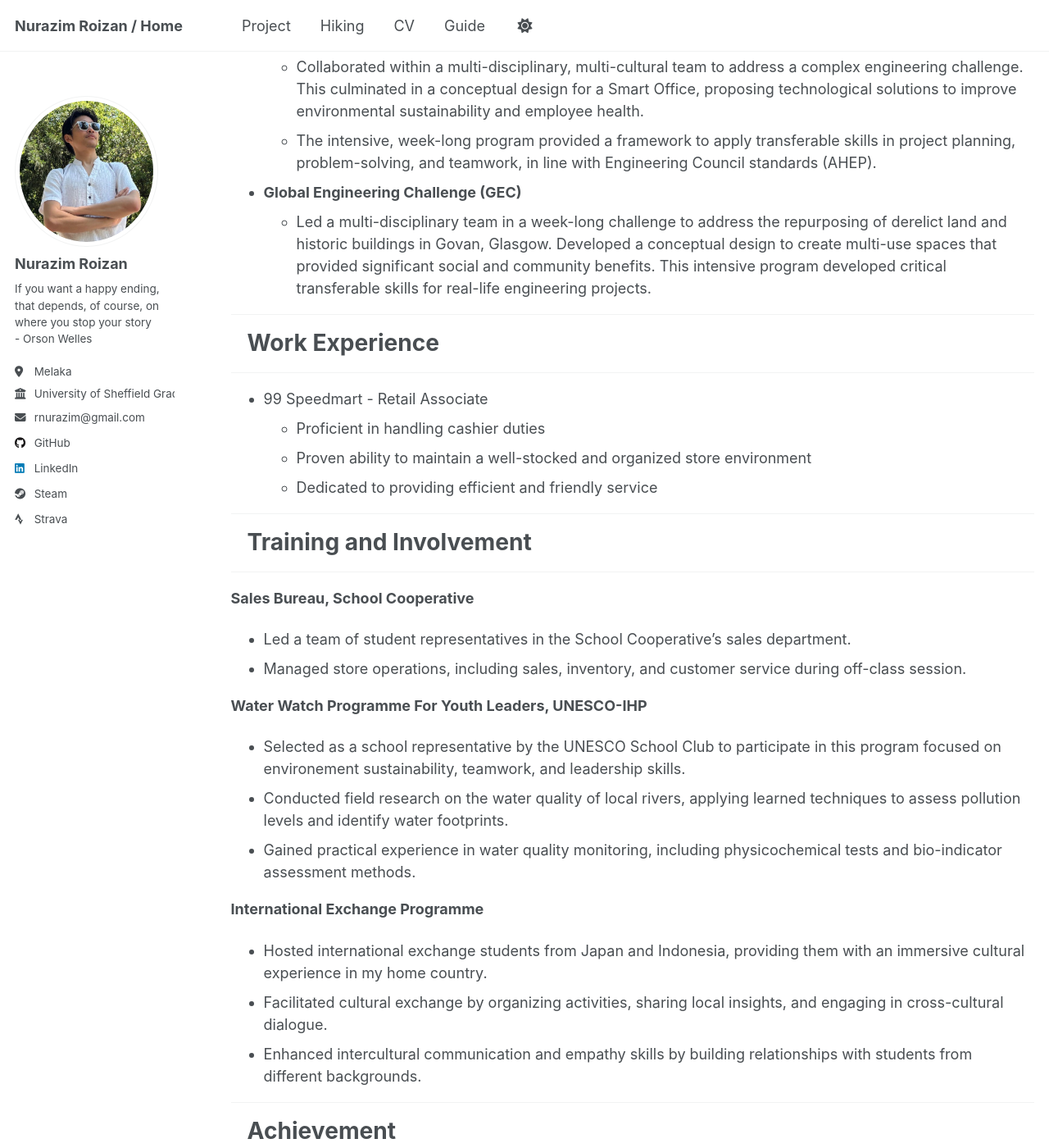
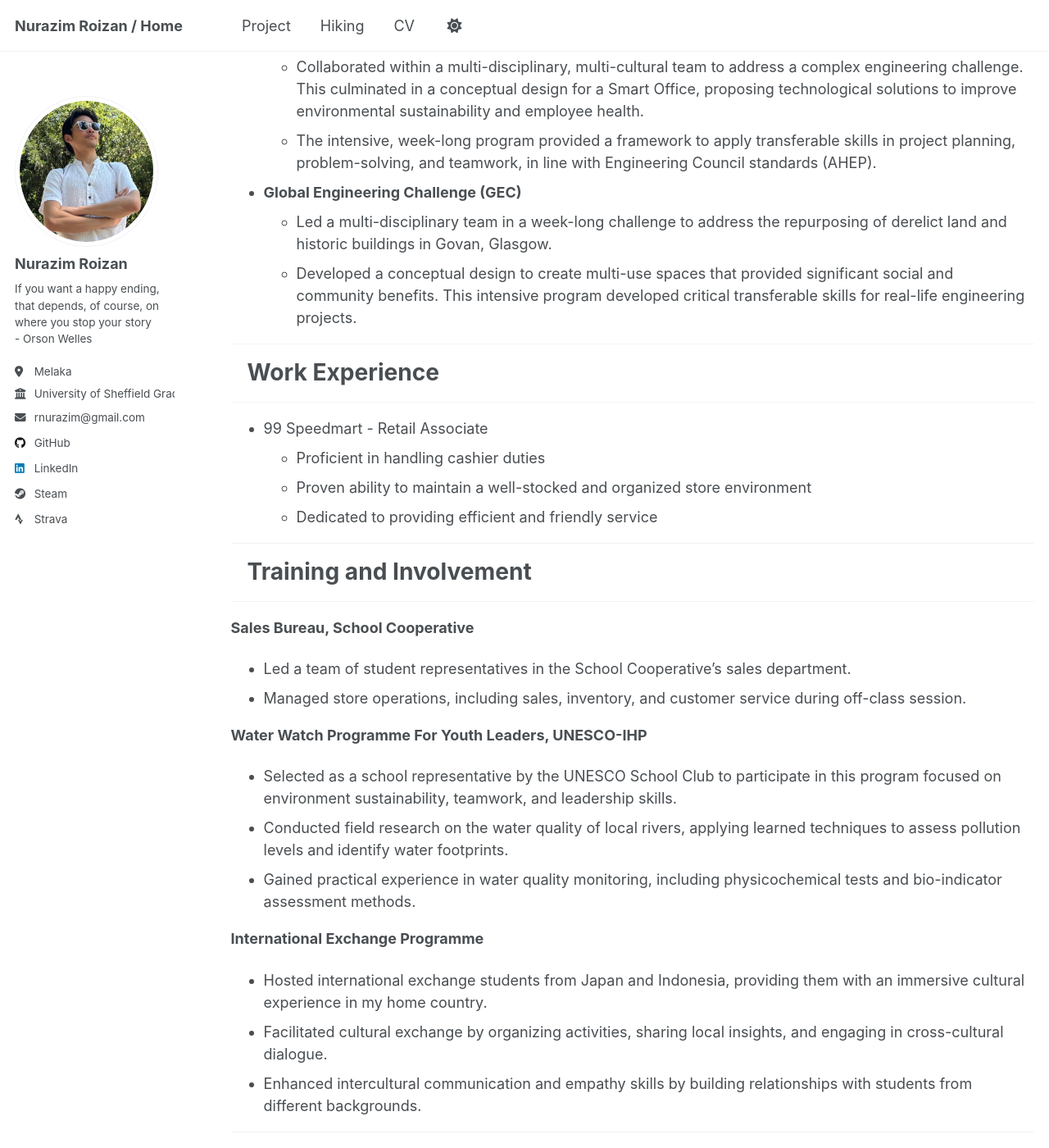
Before and after one commit to NurazimRoizan/NurazimRoizan.github.io, a Jekyll site: the page built from _pages/cv.md, in a window 1280 px wide and 1400 px high, scrolled down 1462 px. Shown: the whole window at 82% size. Built offline with Jekyll 4.4.1, drawn with Linux system fonts in a browser that asks for light colours; a script that is not in the unit is left out.

Commit message:
fix: fix typo on cv.md

```diff
--- a/_data/navigation.yml
+++ b/_data/navigation.yml
@@ -30,6 +30,6 @@ main:
   # - title: "CV"
   #   url: /cv-json/
 
-  - title: "Guide"
-    url: /404/
+  #- title: "Guide"
+  #  url: /404/
   #  url: /markdown/
--- a/_pages/cv.md
+++ b/_pages/cv.md
@@ -53,7 +53,8 @@ in computer science with applications in areas such as network analysis and patt
   * The intensive, week-long program provided a framework to apply transferable skills in project planning, problem-solving, and teamwork, in line with Engineering Council standards (AHEP).
 
 * **Global Engineering Challenge (GEC)**
-  * Led a multi-disciplinary team in a week-long challenge to address the repurposing of derelict land and historic buildings in Govan, Glasgow. Developed a conceptual design to create multi-use spaces that provided significant social and community benefits. This intensive program developed critical transferable skills for real-life engineering projects.
+  * Led a multi-disciplinary team in a week-long challenge to address the repurposing of derelict land and historic buildings in Govan, Glasgow.
+  * Developed a conceptual design to create multi-use spaces that provided significant social and community benefits. This intensive program developed critical transferable skills for real-life engineering projects.
 
 ---
 # &nbsp;&nbsp;&nbsp;Work Experience
@@ -74,7 +75,7 @@ in computer science with applications in areas such as network analysis and patt
 
 **Water Watch Programme For Youth Leaders, UNESCO-IHP**
 * Selected as a school representative by the UNESCO School Club to participate in this program focused on
-environement sustainability, teamwork, and leadership skills.
+environment sustainability, teamwork, and leadership skills.
 * Conducted field research on the water quality of local rivers, applying learned techniques to assess pollution
 levels and identify water footprints.
 * Gained practical experience in water quality monitoring, including physicochemical tests and bio-indicator
```
